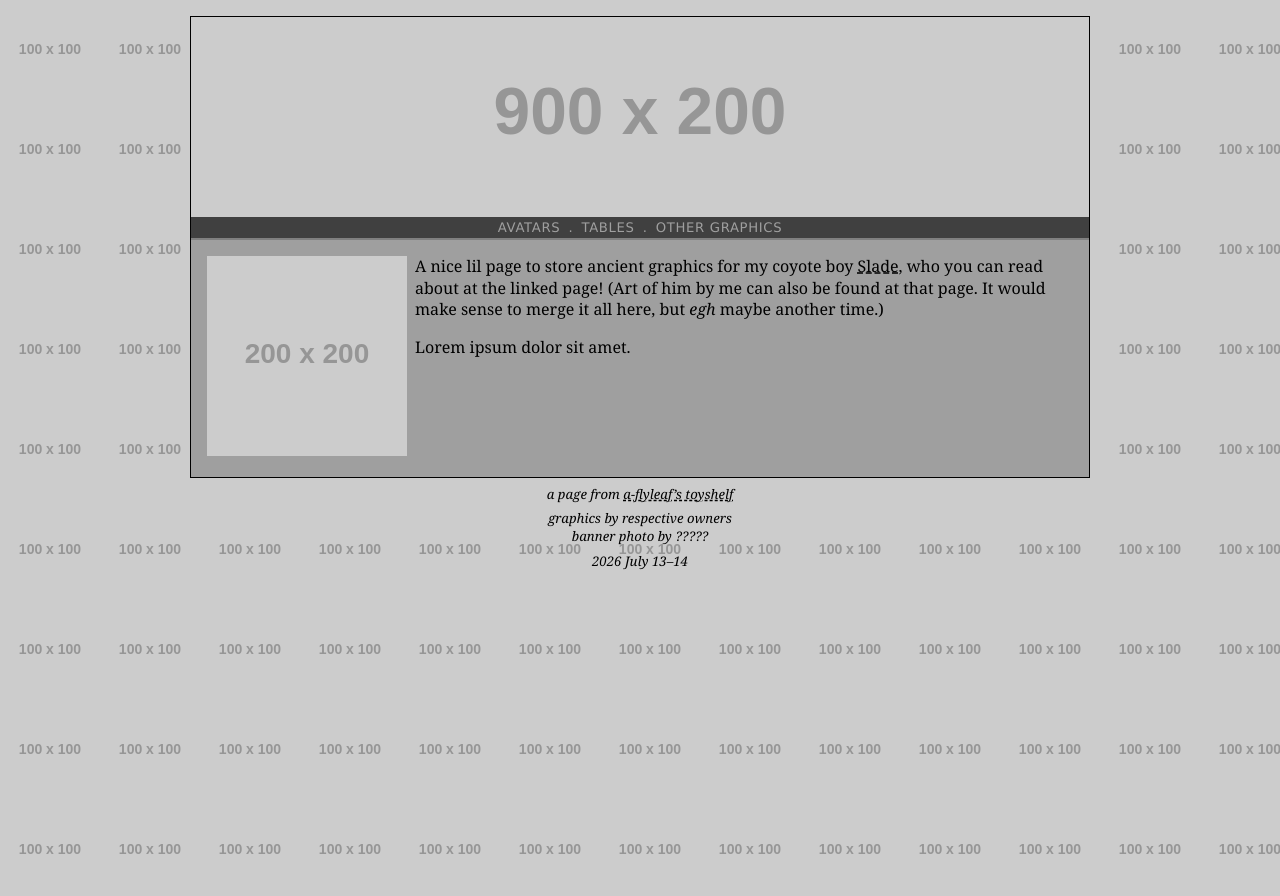
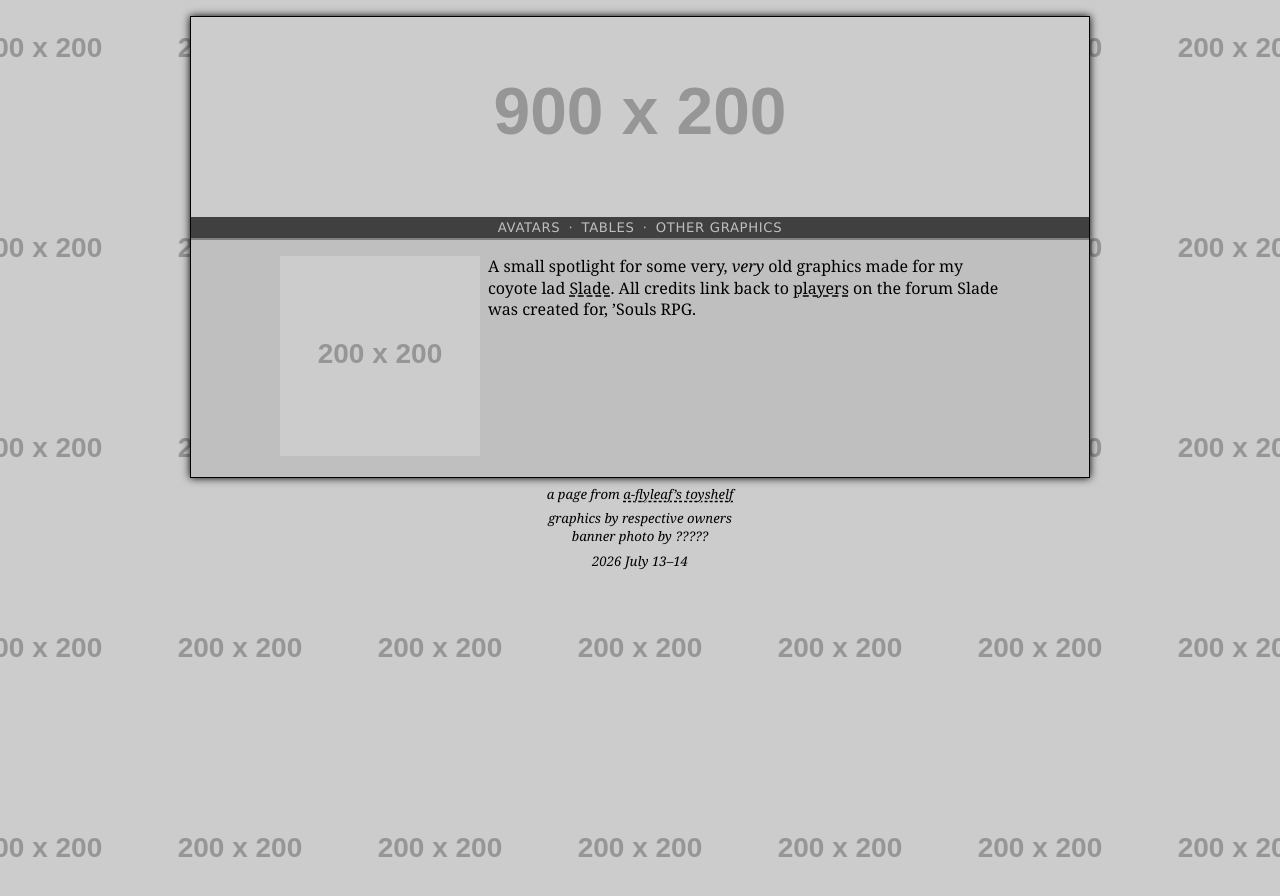
Before and after one commit to a-flyleaf/toyshelf, a Jekyll site: the page built from misc/slade-profile.html, in a window 1280 px wide. Shown: the top 896 px of the page. Built offline with Jekyll 4.4.1, drawn with Linux system fonts in a browser that asks for light colours.

Commit message:
slade-profile: template updates

```diff
--- a/misc/slade-profile.html
+++ b/misc/slade-profile.html
@@ -1,36 +1,39 @@
+---
+layout: none
+
+intro: |-
+  A small spotlight for some very, *very* old graphics made for my coyote lad [Slade](INCURL/misc/slade-auctor). All credits link back to [players](https://wiki.soulsrpg.com/Players/Players) on the forum Slade was created for, ’Souls RPG.
+
+---
+<!--initially coded on neocities on my iPad over the 2026-07-13+14 midnight hours-->
 <!DOCTYPE html>
-<html><head><meta charset="UTF-8"><meta name="viewport" content="width=device-width, initial-scale=1.0">
-  <title>sleepless behavior.html</title>
+<html><head><meta charset="UTF-8"><meta http-equiv="X-UA-Compatible" content="IE=edge"><meta name="viewport" content="width=device-width, initial-scale=1.0">
+  <title>Slade Auctor (custom profile) | {{site.name}}</title>
   <style>
-    /*
-    @media (prefers-color-scheme:dark){
-      body{background:#202020; color:#efefef;}
-      a{color:#80cfff;}
-    }
-    */
+    *{box-sizing:border-box; font-size:100%; margin:0; padding:0; font-size:100%;}
+    header,main,nav,section,footer{display:block;}
+    body{background:#808080; font-family:cambria,georgia,sans-serif; color:#000; padding:1em; background-image:url(https://placehold.co/200x200/808080/606060.jpg); background-attachment:fixed; background-position:center;} /*subtle repeating texture? grungy.*/
+		.x{position:absolute; left:-999px; width:1px; height:1px; top:auto; overflow:hidden;}
 
-    /*help https://redketchup.io/color-picker
-    …actually tho I'm just gonna use grayscale & insert hues later. easier that way*/
-    *{box-sizing:border-box; font-size:100%; margin:0; padding:0;}
-    header,main,nav,section,footer{display:block;}
-    body{background:#808080; font-family:cambria,georgia,sans-serif; color:#000; padding:1em; background-image:url(https://placehold.co/100x100/808080/606060.jpg);} /*subtle repeating texture? grungy.*/
     #wrap{max-width:900px; text-align:center; margin:0 auto;}
     img{max-width:100%; height:auto;}
-    a{color:inherit; text-decoration-style:dashed;} a:hover,a:active,a:focus{color:#fff; text-decoration:none;}
+    a{color:inherit; text-decoration-style:dashed; text-underline-offset:.125em;} a:hover,a:active,a:focus{color:#fff; text-decoration:none; text-shadow:0 0 .25em #000;} a:focus{outline:solid #000;}
+		::selection{background:#404040; color:#efefef; background:rgba(0,0,0,.5); text-shadow:0 0 .25em #000,0 0 .5em #000;} img::selection{background:0;}
 
-    #box{border:1px solid #000;}
+    #box{border:1px solid #000; box-shadow:0 0 .5em;}
 
     header{line-height:0;}
 
-    nav{background:#404040; color:#9f9f9f; padding:.25em 1em; text-transform:uppercase; font-family:verdana,sans-serif; font-size:.825em; letter-spacing:.05em; border-bottom:2px solid #808080;}
+    nav{background:#404040; color:#bfbfbf; padding:.25em 1em; text-transform:uppercase; font-family:verdana,sans-serif; font-size:.825em; letter-spacing:.05em; border-bottom:2px solid #808080;}
     nav ul{list-style-type:none;}
-    nav li{display:inline-block;} nav li:after{content:" .";}/*include the space for more*/ #last:after{content:none;}
+    nav li{display:inline-block;} nav li:after{content:" ·";}/*include the space for more*/ #last:after{content:none;}
     nav a{text-decoration:none; display:inline-block; padding:0 .25em;}
 
-    main{background:#9f9f9f; padding:1em; text-align:left;}
+    main{background:#bfbfbf; padding:1em; text-align:left;}
     section{overflow:auto;}
     #float{text-align:center;}
     @media only screen and (min-width:400px){#float{float:left; padding-right:.5em;}} /*intentionally small bc it's a transparent image*/
+		.m-wrap{max-width:45em; margin:0 auto;}
     p{line-height:1.35;} p+p{margin-top:1em;}
 
     hr{display:none;}
@@ -39,21 +42,20 @@
   </style>
 </head><body><div id="wrap">
   <div id="box">
-    <header><img src="https://placehold.co/900x200/606060/808080.jpg" alt=""></header>
+    <header><img src="https://placehold.co/900x200/606060/808080.jpg" alt=""><h1 class="x">Slade Auctor</h1></header>
     <nav><ul>
       <li><a href="#">avatars</a></li>
       <li><a href="#">tables</a></li>
       <li id="last"><a href="#">other graphics</a></li>
     </ul></nav>
     <main>
-      <section>
+      <section class="m-wrap">
         <div id="float"><img src="https://placehold.co/200x200/dfdfdf/808080.jpg" alt=""></div>
-        <p>A nice lil page to store ancient graphics for my coyote boy <a href="toyshelf/misc/slade-auctor">Slade</a>, who you can read about at the linked page! (Art of him by me can also be found at that page. It would make sense to merge it all here, but <em>egh</em> maybe another time.)</p>
-        <p>Lorem ipsum dolor sit amet.</p>
+        {%capture inc-url%}{%include url.html%}{%endcapture%}{{page.intro|markdownify|replace:"INCURL",inc-url}}
       </section>
     </main>
   </div>
-  <hr>
+  <hr class="x">
   <footer>
     <ul><li>a page from <a href="">a-flyleaf’s toyshelf</a></li>
     </ul><ul id="credits">
```
